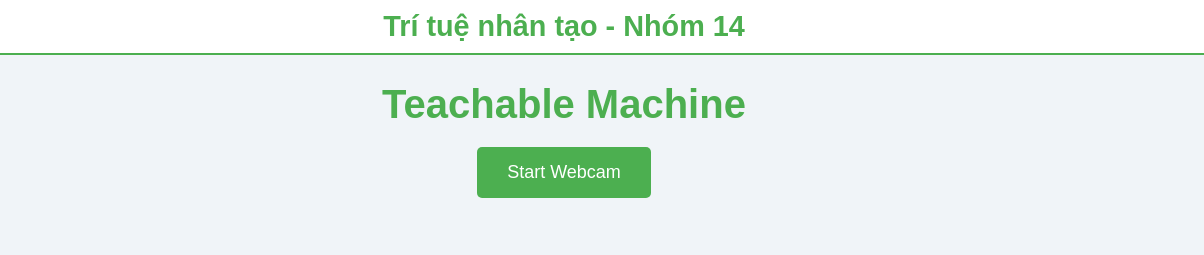
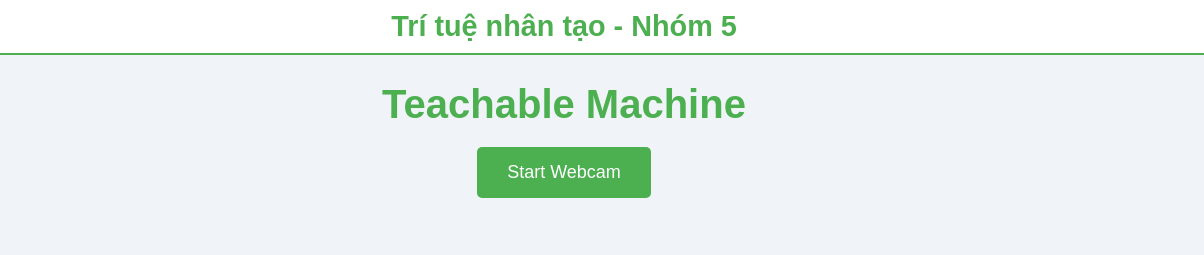
Before and after one commit to nameispass/website_mine, a plain HTML site: page index.html in a window 1280 px wide. Shown: the top 255 px of the page, 76-1280 px from the left. Drawn offline with Linux system fonts and the light colour scheme.

Commit message:
Update index.html

```diff
--- a/index.html
+++ b/index.html
@@ -116,7 +116,7 @@
   <body>
     <header>
       <img src="logo.jpg" alt="Logo" />
-      <h1>Trí tuệ nhân tạo - Nhóm 14</h1>
+      <h1>Trí tuệ nhân tạo - Nhóm 5</h1>
     </header>
 
 
```
